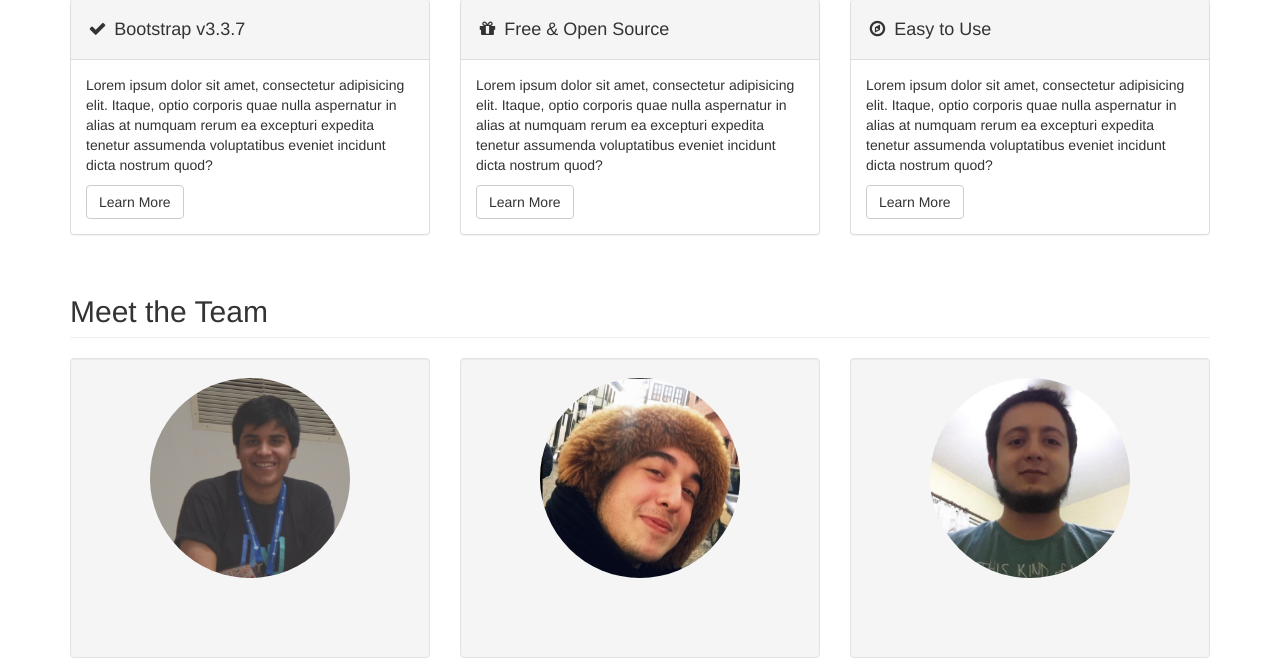
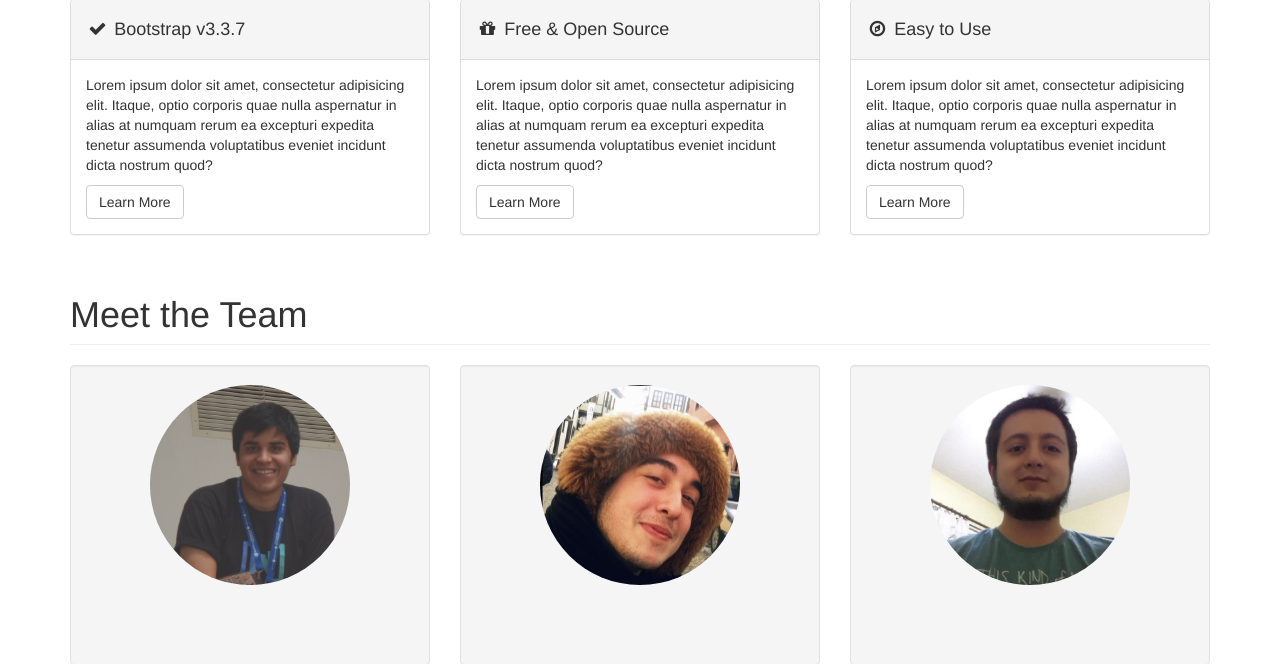
Before and after one commit to HarambeSoft/harambe-web-site, a PHP site: page / in a window 1280 px wide. Shown: the part 536-1200 px from the top of the page. Run offline with PHP 8.4, Linux system fonts and the light colour scheme; grey boxes labelled with a size stand in for pictures from a placeholder-image service; data that the repository does not hold is empty; some libraries are stand-ins or nearby versions.

Commit message:
h2 to h1 team title

```diff
--- a/templates/business-simple/index.php
+++ b/templates/business-simple/index.php
@@ -50,7 +50,7 @@
         <!-- Portfolio Section -->
         <div class="row">
             <div class="col-lg-12">
-                <h2 class="page-header">Meet the Team</h2>
+                <h1 class="page-header">Meet the Team</h1>
             </div>
             <?php
                 require_once("person.php");
```
